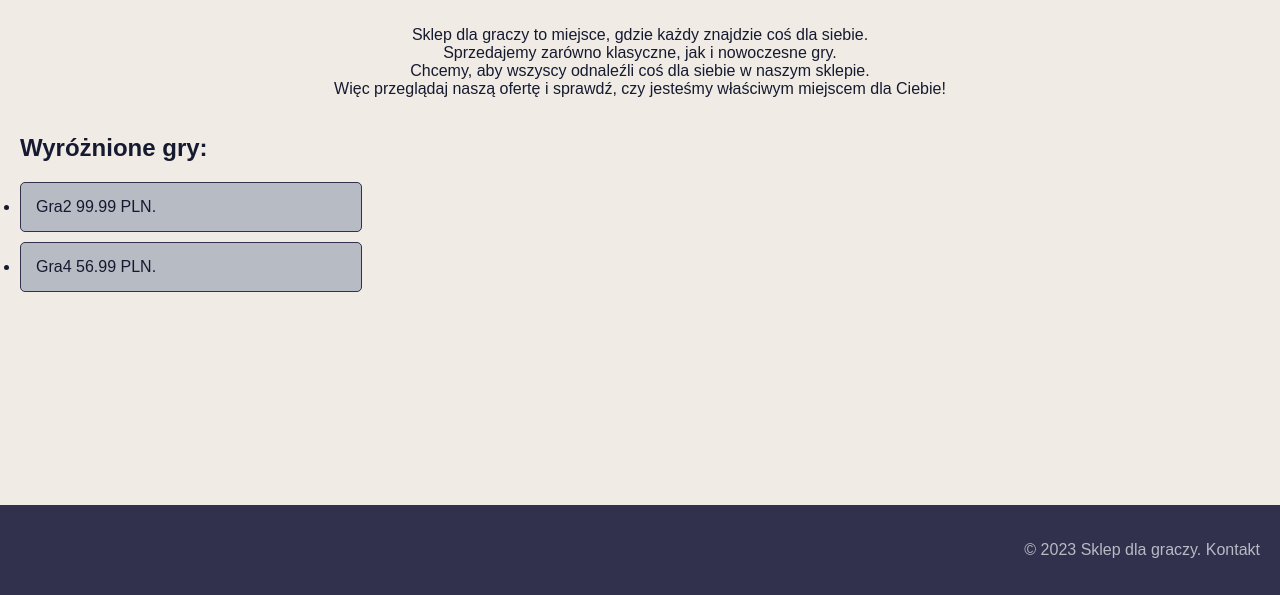
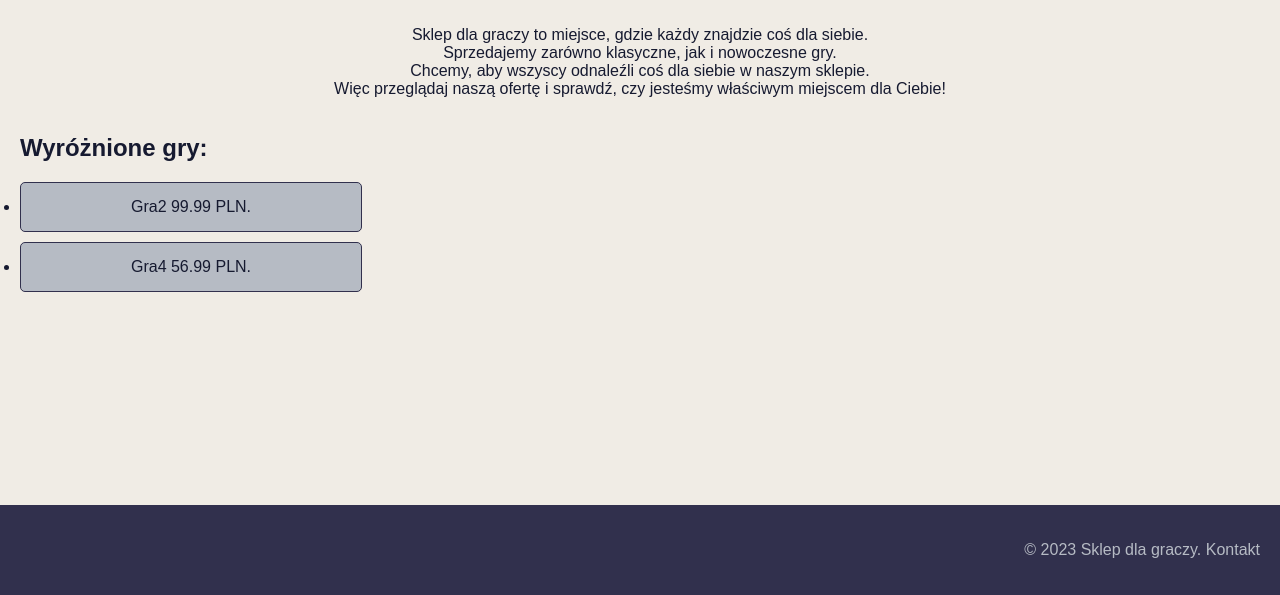
Before and after one commit to CallMe15FramesOfK/Projekt_PHP, a PHP site: page / in a window 1280 px wide. Shown: the part 205-800 px from the top of the page. Run offline with PHP 8.4, Linux system fonts and the light colour scheme; data comes from the database, SQL or seed files in the repository.

Commit message:
modyfikacja  css to wyswietlania nazw gier na srodku

```diff
--- a/styles/style_main.css
+++ b/styles/style_main.css
@@ -99,3 +99,7 @@ footer a:hover{
     height: 100%;
     text-align: center;
 }
+
+.highlight ul li {
+    text-align: center;
+}
```
